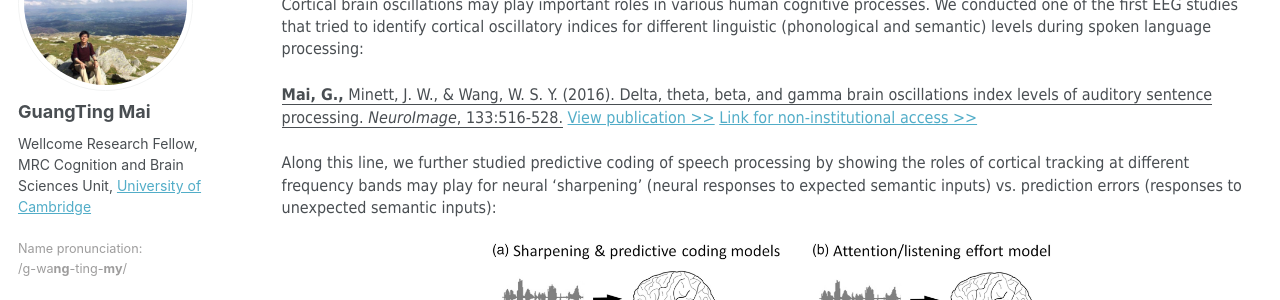
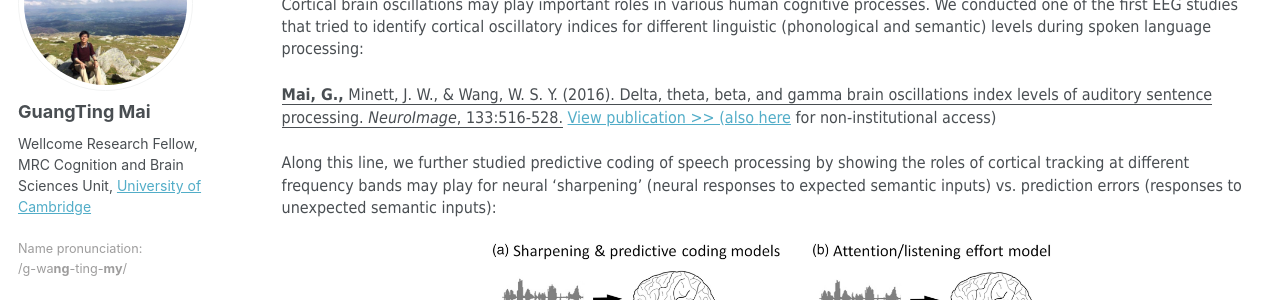
Before and after one commit to guangtingmai/guangtingmai.github.io, a Jekyll site: the page built from _pages/neuraltrack-typical.html, in a window 1280 px wide and 1400 px high. Shown: the part 201-501 px from the top of the window. Built offline with Jekyll 4.4.1, drawn with Linux system fonts in a browser that asks for light colours; some web fonts are replaced; some of the changed text lies outside the part shown.

Commit message:
Update neuraltrack-typical.html

```diff
--- a/_pages/neuraltrack-typical.html
+++ b/_pages/neuraltrack-typical.html
@@ -8,7 +8,7 @@
 <p><span style="font-size: 12pt;font-family: Tahoma;line-height: 1.4;display: block;margin-bottom: 0.1vh">Cortical brain oscillations may play important roles in
   various human cognitive processes. We conducted one of the first EEG studies that tried to identify cortical oscillatory indices for different linguistic
   (phonological and semantic) levels during spoken language processing:</span></p>
-<p><span style="font-size: 12pt;font-family: Tahoma;line-height: 1.4;display: block;margin-bottom: 0.1vh"><u><strong>Mai, G.,</strong> Minett, J. W., & Wang, W. S. Y. (2016). Delta, theta, beta, and gamma brain oscillations index levels of auditory sentence processing. <i>NeuroImage</i>, 133:516-528.</u> <a href="https://www.sciencedirect.com/science/article/abs/pii/S1053811916001737">View publication >></a> <a href="https://drive.google.com/file/d/1nQ5ZwP9CGwkryNdMigR625p35sHN_k8x/view">Link for non-institutional access >></a></span></p>
+<p><span style="font-size: 12pt;font-family: Tahoma;line-height: 1.4;display: block;margin-bottom: 0.1vh"><u><strong>Mai, G.,</strong> Minett, J. W., & Wang, W. S. Y. (2016). Delta, theta, beta, and gamma brain oscillations index levels of auditory sentence processing. <i>NeuroImage</i>, 133:516-528.</u> <a href="https://www.sciencedirect.com/science/article/abs/pii/S1053811916001737">View publication >> (also </a> <a href="https://drive.google.com/file/d/1nQ5ZwP9CGwkryNdMigR625p35sHN_k8x/view">here</a> for non-institutional access)</span></p>
 <p><span style="font-size: 12pt;font-family: Tahoma;line-height: 1.4;display: block;margin-bottom: 0.1vh">Along this line, we further studied predictive coding of
   speech processing by showing the roles of cortical tracking at different frequency bands may play for neural ‘sharpening’ (neural responses to expected
   semantic inputs) vs. prediction errors (responses to unexpected semantic inputs):</span></p>
@@ -31,7 +31,7 @@
   <img src="https://guangtingmai.github.io/images/neuroimage2019.png" width="55%">
 </p>
 <p style="text-align:center;font-size:9.5pt;line-height:1.4;display: block;">Figure from Mai (2020 PhD thesis) with permission</p>
-<p><span style="font-size: 12pt;font-family: Tahoma;line-height: 1.4;display: block;margin-bottom: 0.1vh"><u><strong>Mai, G.,</strong> Schoof, T., & Howell, P. (2019). Modulation of phase-locked neural responses to speech during different arousal states is age-dependent. <i>NeuroImage</i>, 189:734-744.</u> <a href="https://www.sciencedirect.com/science/article/abs/pii/S1053811919300515">View publication >></a> <a href="https://discovery.ucl.ac.uk/id/eprint/10066354/1/Howell_Mai_Schoof_Howell_NeuroImage_accepted_withoutlinenumbers.pdf">Link for non-institutional access >></a></span></p>
+<p><span style="font-size: 12pt;font-family: Tahoma;line-height: 1.4;display: block;margin-bottom: 0.1vh"><u><strong>Mai, G.,</strong> Schoof, T., & Howell, P. (2019). Modulation of phase-locked neural responses to speech during different arousal states is age-dependent. <i>NeuroImage</i>, 189:734-744.</u> <a href="https://www.sciencedirect.com/science/article/abs/pii/S1053811919300515">View publication >></a> (also <a href="https://discovery.ucl.ac.uk/id/eprint/10066354/1/Howell_Mai_Schoof_Howell_NeuroImage_accepted_withoutlinenumbers.pdf">here</a> for non-institutional access)</span></p>
 <p><span style="font-size: 12pt;font-family: Tahoma;line-height: 1.4;display: block;margin-bottom: 0.1vh">We also looked at how changes in neural excitability in the
   auditory cortex (via neurostimulation tDCS) led to consequential changes in subcortical FFR revealing <i>causal</i> auditory subcortico-cortical interactions:</span></p>
 <p align="center">
```
